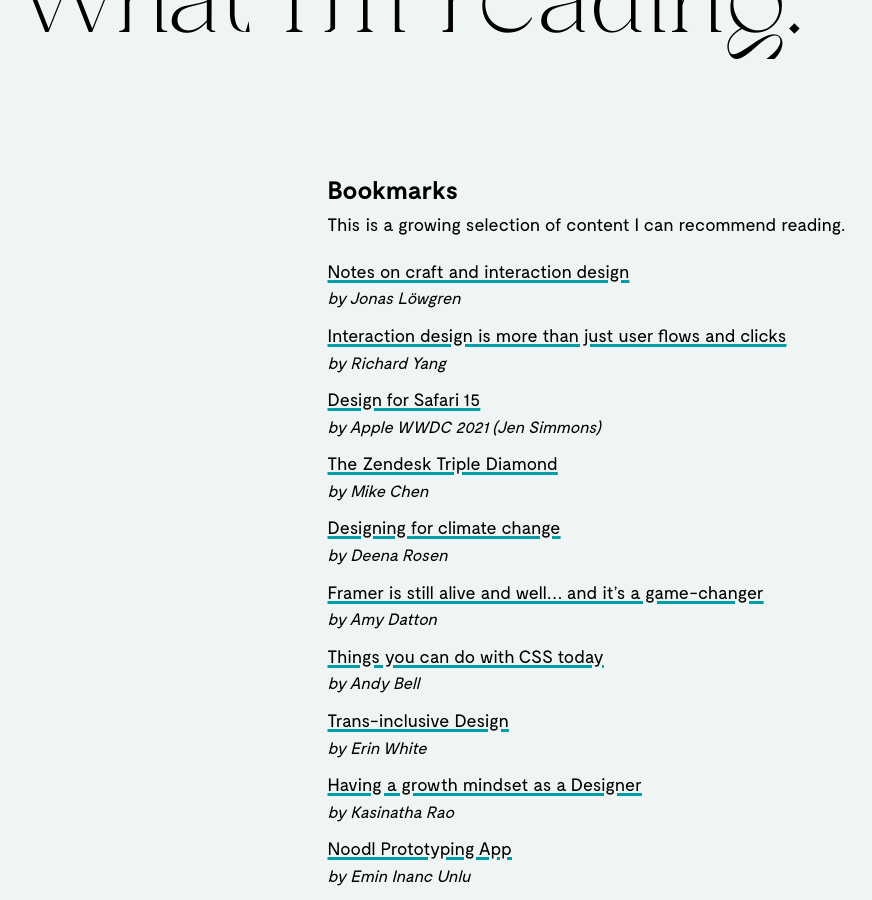
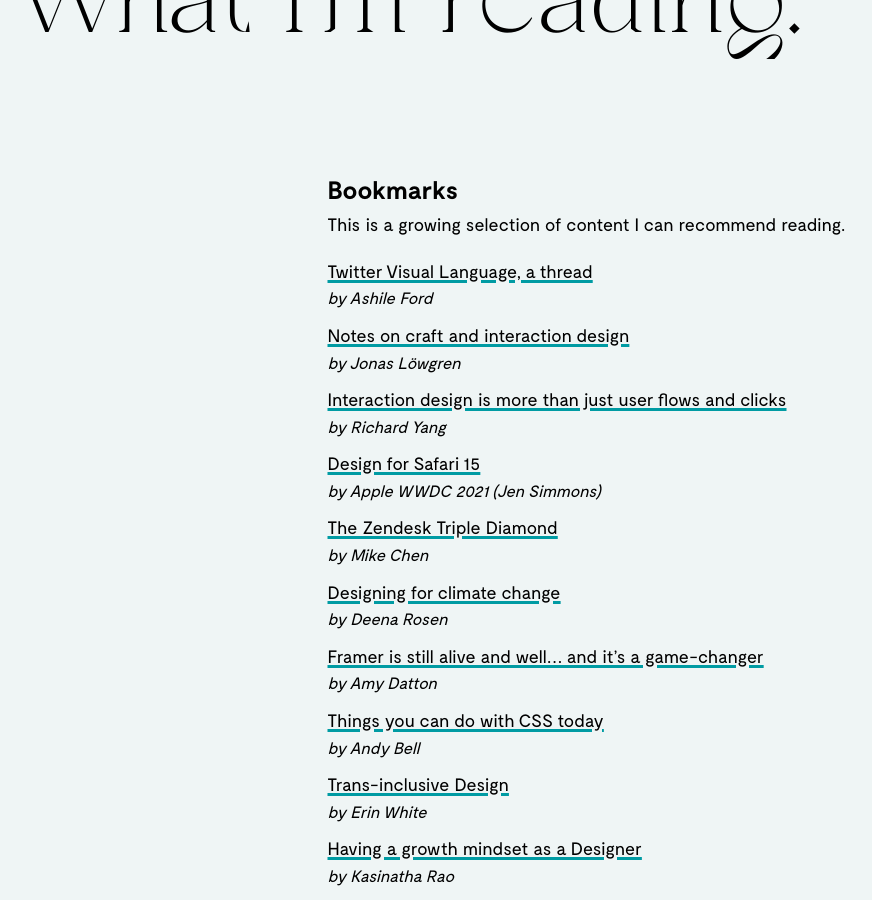
Before and after one commit to jacoblindstrm/jacoblindstrm.github.io, a Jekyll site: the page built from _posts/2020-04-01-what-im-reading.html, in a window 1280 px wide and 900 px high, scrolled down 337 px. Shown: the whole window, without its empty margins (157-1029 px from the left). Built offline with Jekyll 4.4.1, drawn with Linux system fonts in a browser that asks for light colours; comment, search, counter and statistics services are not loaded.

Commit message:
Update articles.yml

```diff
--- a/_data/articles.yml
+++ b/_data/articles.yml
@@ -1,3 +1,6 @@
+- title: Twitter Visual Language, a thread
+  url: https://twitter.com/ashlie/status/1425506038506147840
+  author: Ashile Ford
 - title: Notes on craft and interaction design
   url: http://jonas.lowgren.info/ncixd.htm
   author: Jonas Löwgren
```
